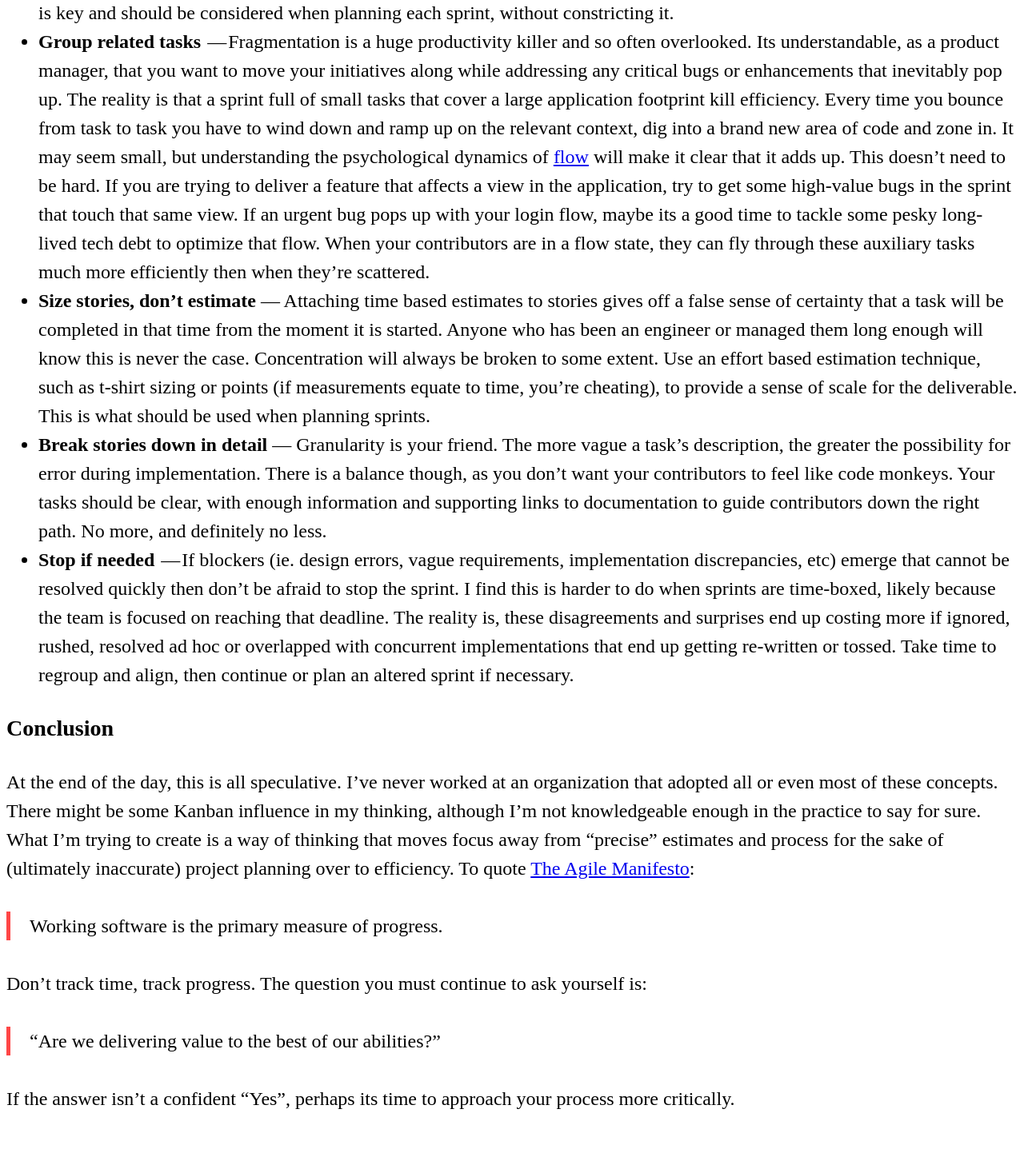
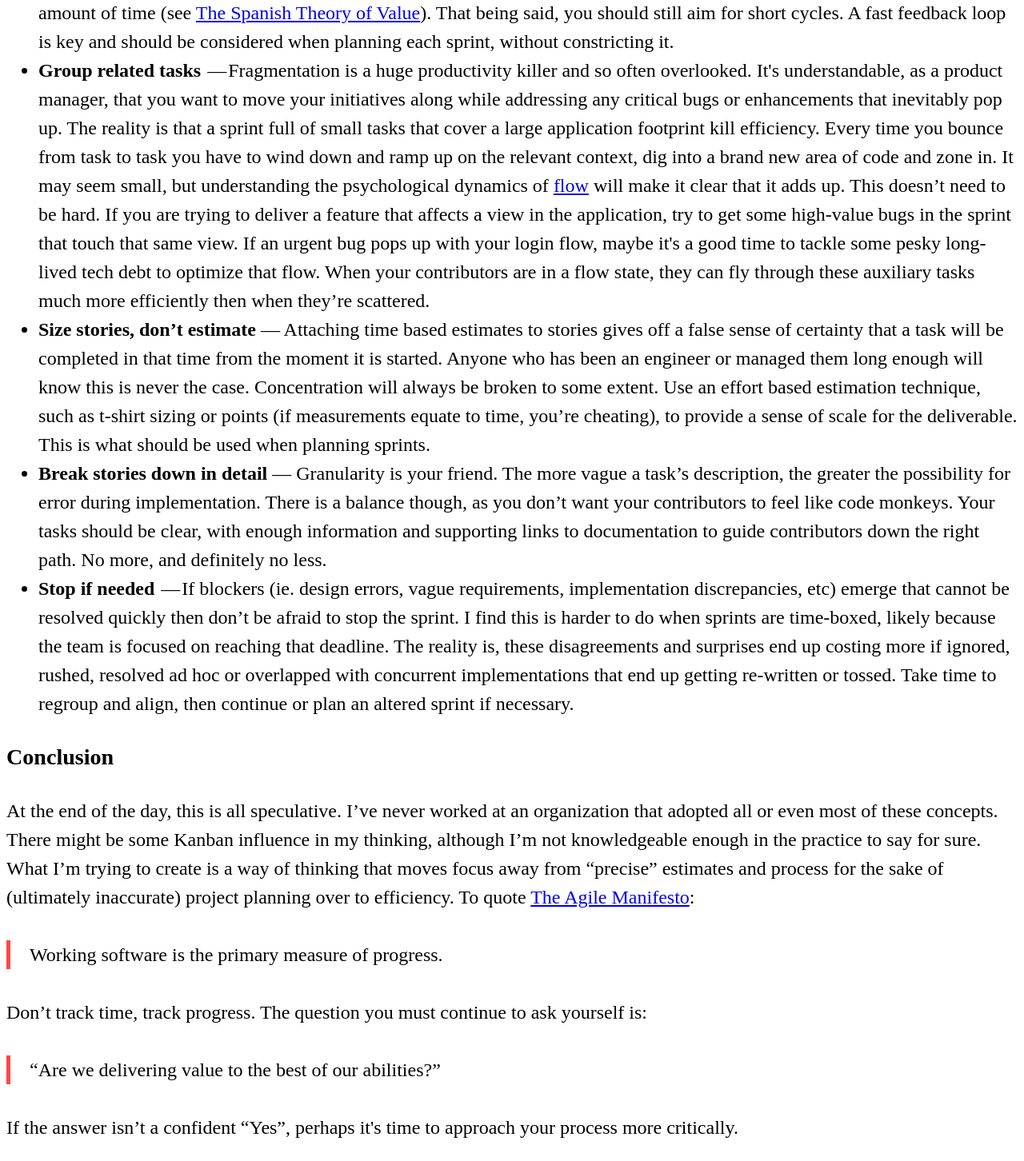
Before and after one commit to ibarsi/igorbarsi, a Gatsby site: page /blog/make-sprints-great-again in a window 1280 px wide. Shown: the part 4668-6120 px from the top of the page at 80% size. Before the commit the page ends 6084 px from the top, so only its background shows below. Built offline with nearby package versions, Linux system fonts and the light colour scheme; Gatsby itself is replaced by a stand-in of ours.

Commit message:
Fixed some spelling mistakes in the article.

```diff
--- a/src/pages/blog/make-sprints-great-again/index.md
+++ b/src/pages/blog/make-sprints-great-again/index.md
@@ -37,7 +37,7 @@
 - **Tasks are too vague** — Insufficient information is provided in the ticket to guide the implementer down the right path. This is not uncommon, as most clients don’t really know what they want in the first pass. Often times, they need something tangible to have that “ah ha“ moment. However, time-boxing these tasks could lead to squabble and back-and-forth on implementation details.
 - **Tasks aren’t familiar** — When a task involves unfamiliar tech, new or undocumented APIs or if the domain is inherently complex, original estimates might not hold true throughout the sprint. Letting these tasks slide until your scheduled retrospective before re-estimating and planning could cause needless “trashing” and future rework.
 - **Task dependencies within the sprint**  — Team members become immediately blocked when tasks have dependencies or require further input. There is an illusion that all tasks are “up for grabs” at any time. In reality, what you end up with is contributors tripping over each other trying to glue coupled tasks together between their branches.
-- **Tasks aren’t related** — The sprint is full of disparate tasks that require constant context switching. Some teams insist on planning sprint tasks by type (ie. feature, bug, enhancement, tech debt, etc), only allocating a certain percentage of each task type per sprint. This seemingly “even” distribution of work might sound nice to the client/board, but its a constant cognitive juggle for the team. This fragmentation causes a compounding loss of efficiency that is often untracked and poorly reflects on the team’s ability to deliver.
+- **Tasks aren’t related** — The sprint is full of disparate tasks that require constant context switching. Some teams insist on planning sprint tasks by type (ie. feature, bug, enhancement, tech debt, etc), only allocating a certain percentage of each task type per sprint. This seemingly “even” distribution of work might sound nice to the client/board, but it's a constant cognitive juggle for the team. This fragmentation causes a compounding loss of efficiency that is often untracked and poorly reflects on the team’s ability to deliver.
 - **Research tasks create additional work**  — Investigation, if fruitful, leads to the creation of implementation tasks. Deferring said implementation work till a later sprint to avoid “scope creep” costs the team that immediate knowledge they’ve built up during their investigation, only to be ramped up again when approaching the problem a second time.
 - **Research tasks continue forever**  — When investigative work is not contained in some way, it becomes very easy for the assignee to get stuck down a rabbit hole. [Parkinson’s law](https://en.wikipedia.org/wiki/Parkinson%27s_law) might drag them on until the sprint retrospective.
 - **Implementing another person’s estimate**  — Regardless of your estimation method of choice, there will always be some discrepancy between contributors. The larger the gap, the further your sprint commitment is from reality.
@@ -61,7 +61,8 @@
 
 In my search to improve my team’s process, I read through Ken Schwaber and Mike Beedle’s [Agile Software Development with Scrum](https://www.amazon.ca/Agile-Software-Development-SCRUM-Schwaber/dp/0130676349). The book conveys an understanding of why thinking of software development as “new product” development is necessary, filled with detailed descriptions of the Scrum process backed by plenty of real world success stories. While the book is a bit dated (published 2001), we still follow many of its steps today. However, the following 2 characteristics stood out from what I’ve been used to:
 
-> 1. Sprints should have a clear goal that the team agrees on.> 2. Sprints should run for a month.
+> 1. Sprints should have a clear goal that the team agrees on.
+> 2. Sprints should run for a month.
 
 These points may seem small, but they can have a significant impact. First, setting a goal for your sprints immediately shifts the focus from closing tickets to reaching some milestone, to achieving **value**. Second, extending sprint time to a month gives your team a lot more breathing room to see entire features through till the end. While I’m not advocating we all extend our sprints (time-boxing in a bigger box doesn’t solve the real issue), you wouldn’t feel encouraged to “shrink” your stories when time isn’t such a constraint.
 
@@ -71,7 +72,7 @@
 
 - **Clear sprint goal**  — A sprint should have a purpose. Hone in on critical features/stories and identify what should be delivered first. A good starting point might be 3 critical deliverables. Everyone on the team should be briefed and understand and agree on what you’re all trying to accomplish at the start of every sprint. Listen to your team and adjust if needed. The sole focus of the group should be to deliver on that goal as efficiently as possible.
 - **Don’t time-box**  — As we shift our focus from time to value, we lose the constraint to fit as much work as possible into a set amount of time (see [The Spanish Theory of Value](https://blog.bryanbibat.net/2009/08/31/spanish-theory-of-value/)). That being said, you should still aim for short cycles. A fast feedback loop is key and should be considered when planning each sprint, without constricting it.
-- **Group related tasks**  — Fragmentation is a huge productivity killer and so often overlooked. Its understandable, as a product manager, that you want to move your initiatives along while addressing any critical bugs or enhancements that inevitably pop up. The reality is that a sprint full of small tasks that cover a large application footprint kill efficiency. Every time you bounce from task to task you have to wind down and ramp up on the relevant context, dig into a brand new area of code and zone in. It may seem small, but understanding the psychological dynamics of [flow](https://medium.com/@stackenterprise/getting-into-the-developer-flow-state-7b0e5c98eb8a) will make it clear that it adds up. This doesn’t need to be hard. If you are trying to deliver a feature that affects a view in the application, try to get some high-value bugs in the sprint that touch that same view. If an urgent bug pops up with your login flow, maybe its a good time to tackle some pesky long-lived tech debt to optimize that flow. When your contributors are in a flow state, they can fly through these auxiliary tasks much more efficiently then when they’re scattered.
+- **Group related tasks**  — Fragmentation is a huge productivity killer and so often overlooked. It's understandable, as a product manager, that you want to move your initiatives along while addressing any critical bugs or enhancements that inevitably pop up. The reality is that a sprint full of small tasks that cover a large application footprint kill efficiency. Every time you bounce from task to task you have to wind down and ramp up on the relevant context, dig into a brand new area of code and zone in. It may seem small, but understanding the psychological dynamics of [flow](https://medium.com/@stackenterprise/getting-into-the-developer-flow-state-7b0e5c98eb8a) will make it clear that it adds up. This doesn’t need to be hard. If you are trying to deliver a feature that affects a view in the application, try to get some high-value bugs in the sprint that touch that same view. If an urgent bug pops up with your login flow, maybe it's a good time to tackle some pesky long-lived tech debt to optimize that flow. When your contributors are in a flow state, they can fly through these auxiliary tasks much more efficiently then when they’re scattered.
 - **Size stories, don’t estimate** — Attaching time based estimates to stories gives off a false sense of certainty that a task will be completed in that time from the moment it is started. Anyone who has been an engineer or managed them long enough will know this is never the case. Concentration will always be broken to some extent. Use an effort based estimation technique, such as t-shirt sizing or points (if measurements equate to time, you’re cheating), to provide a sense of scale for the deliverable. This is what should be used when planning sprints.
 - **Break stories down in detail** — Granularity is your friend. The more vague a task’s description, the greater the possibility for error during implementation. There is a balance though, as you don’t want your contributors to feel like code monkeys. Your tasks should be clear, with enough information and supporting links to documentation to guide contributors down the right path. No more, and definitely no less.
 - **Stop if needed**  — If blockers (ie. design errors, vague requirements, implementation discrepancies, etc) emerge that cannot be resolved quickly then don’t be afraid to stop the sprint. I find this is harder to do when sprints are time-boxed, likely because the team is focused on reaching that deadline. The reality is, these disagreements and surprises end up costing more if ignored, rushed, resolved ad hoc or overlapped with concurrent implementations that end up getting re-written or tossed. Take time to regroup and align, then continue or plan an altered sprint if necessary.
@@ -86,4 +87,4 @@
 
 > “Are we delivering value to the best of our abilities?”
 
-If the answer isn’t a confident “Yes”, perhaps its time to approach your process more critically.
+If the answer isn’t a confident “Yes”, perhaps it's time to approach your process more critically.
```
